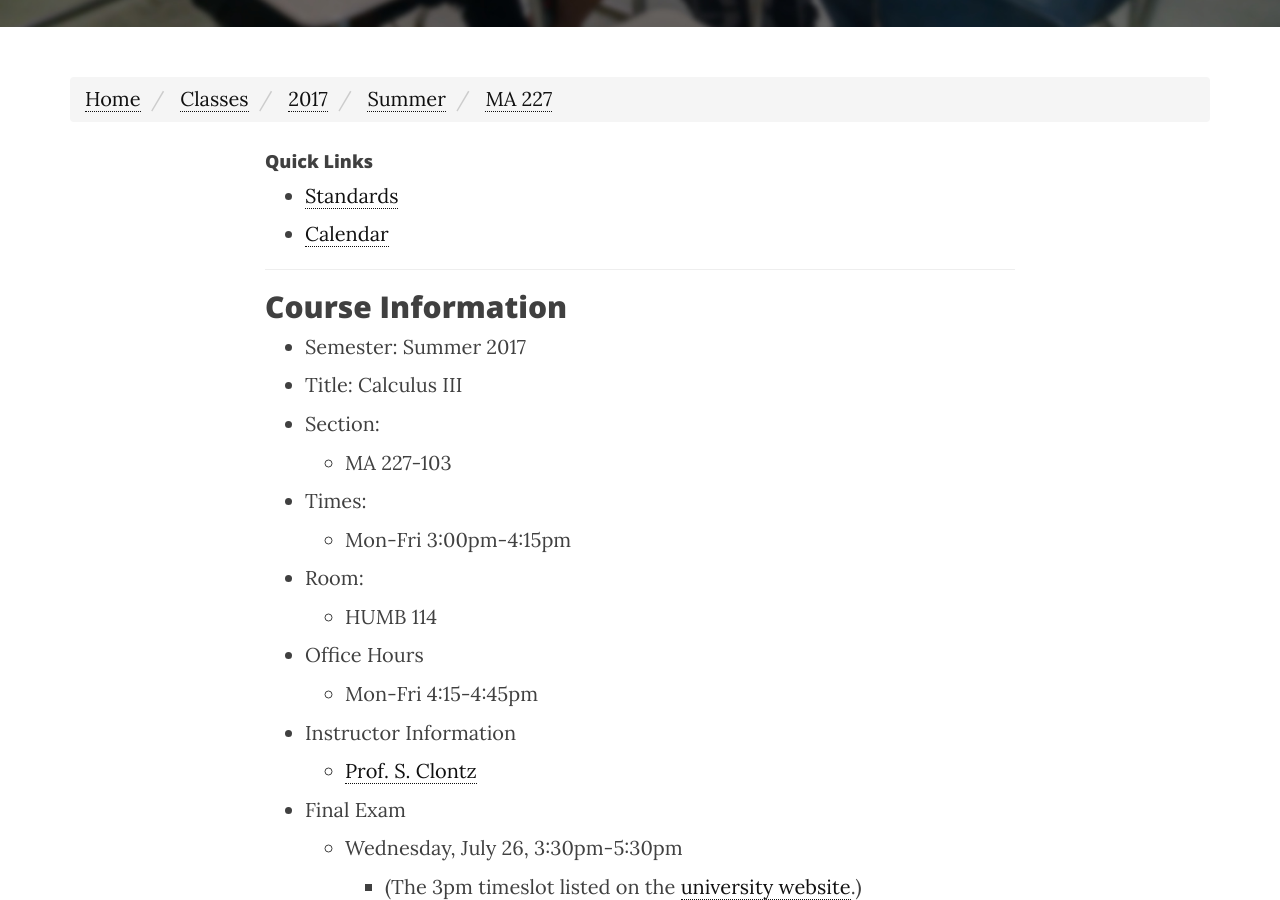
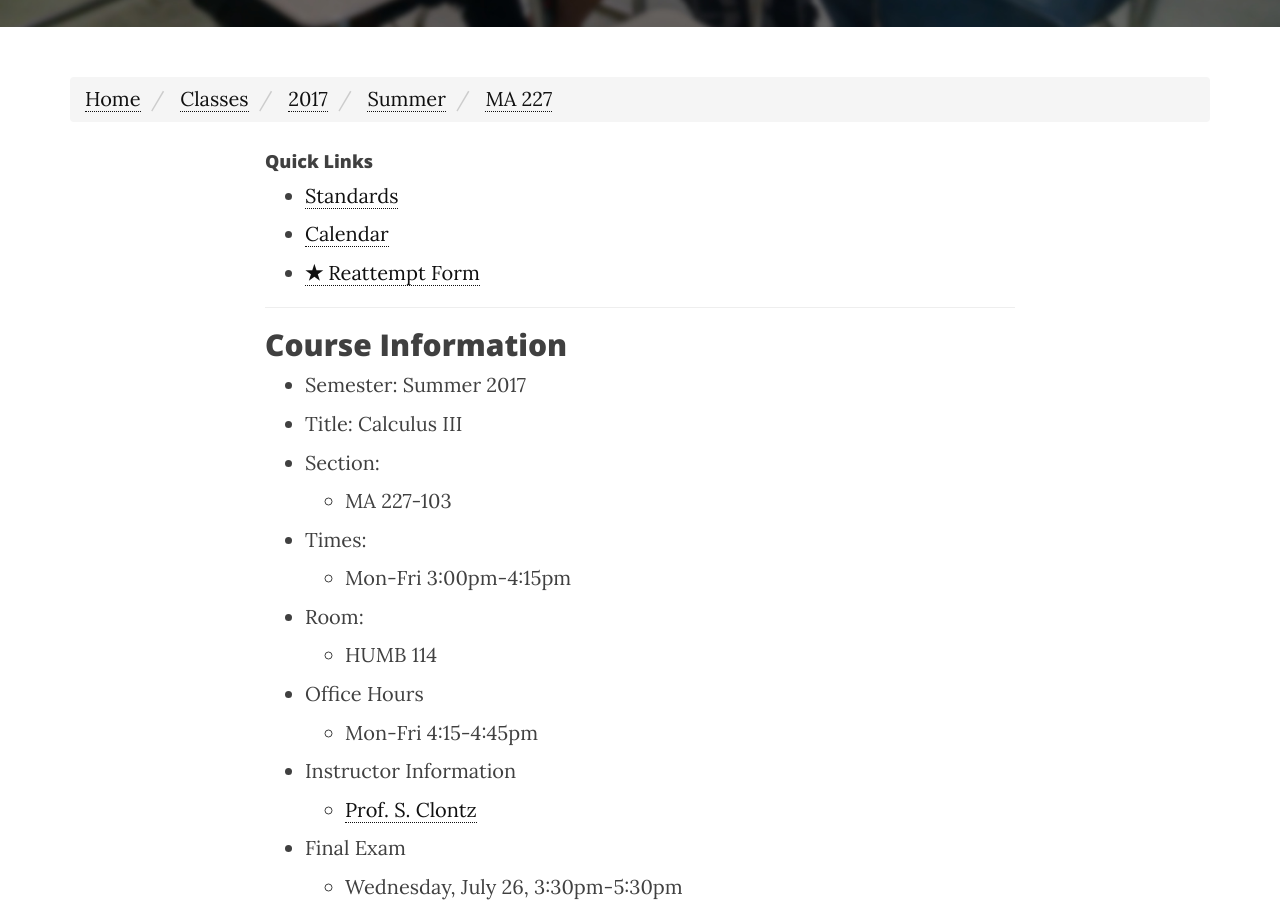
Before and after one commit to jford1906/prof.clontz.org, a Jekyll site: the page built from classes/2017/06/ma227/index.md, in a window 1280 px wide and 900 px high, scrolled down 421 px. Built offline with Jekyll 4.4.1, drawn with Linux system fonts in a browser that asks for light colours; nearby versions of some CDN libraries; formulas are drawn with MathJax 3.

Commit message:
add ★ Reattempt Form to the class index pages

```diff
--- a/classes/2017/06/ma227/index.md
+++ b/classes/2017/06/ma227/index.md
@@ -8,6 +8,7 @@ description: "Calculus III - 2017 Summer"
 
 - [Standards][standards]
 - [Calendar][calendar]
+- [**★** Reattempt Form](pdf/star-reattempt.pdf)
 
 ---
 
```
Also changed, not shown: classes/2017/06/ma126/index.md (+1 -0 lines).
